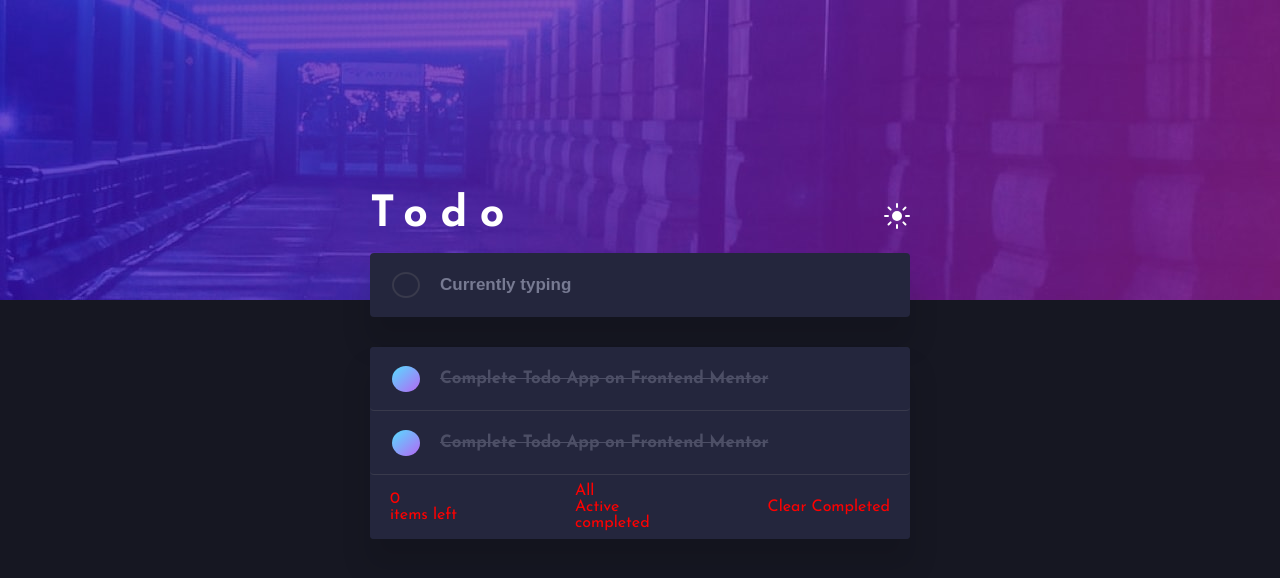
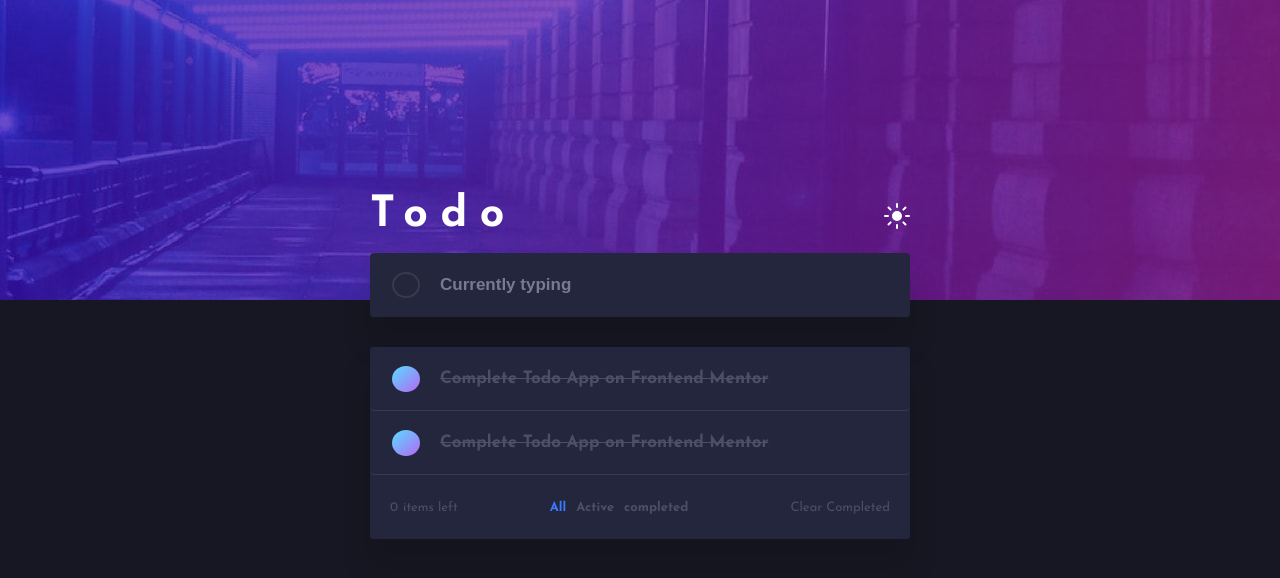
Before and after one commit to ilwad23/todo-app, a React (Create React App) app: page / in a window 1280 px wide. Shown: the top 578 px of the page. Built offline with nearby package versions, Linux system fonts and the light colour scheme.

Commit message:
done the tool

```diff
--- a/src/App.js
+++ b/src/App.js
@@ -51,7 +51,7 @@ function App() {
               <p>items left</p>
             </div>
             <div class="filter">
-              <p>All</p>
+              <p className='option'>All</p>
               <p>Active</p>
               <p>completed</p>
             </div>
--- a/src/styles/_app.scss
+++ b/src/styles/_app.scss
@@ -68,14 +68,40 @@
           @include font(600, var(--completed-message), 17px);
         }
       }
-
     }
     .tool {
       @include box($height);
       @include seperate-items-between();
+      @include font(300, var(--tool), 13px);
       padding: 20px;
-      & > * {
-        color: red;
+
+      & > div {
+        @include seperate-items-between();
+      }
+      .items-left {
+        &:hover {
+          color: var(--tool-hover);
+        }
+        & > span {
+          margin-right: 5px;
+        }
+      }
+      .filter {
+        & p {
+         font-weight: 700;
+          margin-right: 10px;
+          &.option {
+            color: $blue;
+          }
+        }
+        & p:hover {
+          color: var(--tool-hover);
+        }
+      }
+      .clear {
+        &:hover {
+          color: var(--tool-hover);
+        }
       }
     }
   }
--- a/src/styles/style.css
+++ b/src/styles/style.css
@@ -20,7 +20,8 @@
   --bg-img-mobile: url(../images/bg-mobile-light.jpg);
   --box: #fafafa;
   --circle: #d2d3db;
-  --tool-top: #9091a2;
+  --tool: #9091a2;
+  --tool-hover:  #505058;
   --filter: #9091a2;
   --typing: #484b6a;
   --completed-message: #e4e5f1;
@@ -33,7 +34,8 @@
   --bg-img-mobile: url(../images/bg-mobile-dark.jpg);
   --box: #24263d;
   --circle: #393a4c;
-  --tool-top: #4d4f66;
+  --tool: #4d4f66;
+  --tool-hover:  #D2D3DB;
   --filter: #777a92;
   --typing: #d8daee;
   --completed-message: #4d4f66;
@@ -226,10 +228,47 @@
   -webkit-box-pack: justify;
       -ms-flex-pack: justify;
           justify-content: space-between;
+  font-weight: 300;
+  color: var(--tool);
+  font-size: 13px;
+  line-height: 13px;
   padding: 20px;
 }
 
-.container .wrapper .list .tool > * {
-  color: red;
+.container .wrapper .list .tool > div {
+  display: -webkit-box;
+  display: -ms-flexbox;
+  display: flex;
+  -webkit-box-align: center;
+      -ms-flex-align: center;
+          align-items: center;
+  -webkit-box-pack: justify;
+      -ms-flex-pack: justify;
+          justify-content: space-between;
+}
+
+.container .wrapper .list .tool .items-left:hover {
+  color: var(--tool-hover);
+}
+
+.container .wrapper .list .tool .items-left > span {
+  margin-right: 5px;
+}
+
+.container .wrapper .list .tool .filter p {
+  font-weight: 700;
+  margin-right: 10px;
+}
+
+.container .wrapper .list .tool .filter p.option {
+  color: #3a7bfd;
+}
+
+.container .wrapper .list .tool .filter p:hover {
+  color: var(--tool-hover);
+}
+
+.container .wrapper .list .tool .clear:hover {
+  color: var(--tool-hover);
 }
 /*# sourceMappingURL=style.css.map */
--- a/src/styles/style.scss
+++ b/src/styles/style.scss
@@ -11,7 +11,8 @@
     --bg-img-mobile: url(../images/bg-mobile-light.jpg);
     --box: #fafafa;
     --circle: #d2d3db;
-    --tool-top: #9091a2;
+    --tool: #9091a2;
+    --tool-hover:  #505058;
     --filter: #9091a2;
     --typing: #484b6a;
     --completed-message: #e4e5f1;
@@ -23,7 +24,8 @@
     --bg-img-mobile: url(../images/bg-mobile-dark.jpg);
     --box: #24263d;
     --circle: #393a4c;
-    --tool-top: #4d4f66;
+    --tool: #4d4f66;
+    --tool-hover:  #D2D3DB;
     --filter: #777a92;
     --typing: #d8daee;
     --completed-message: #4d4f66;
```
Also changed, not shown: 1 other file (tests, documents, lock files or other folders).
